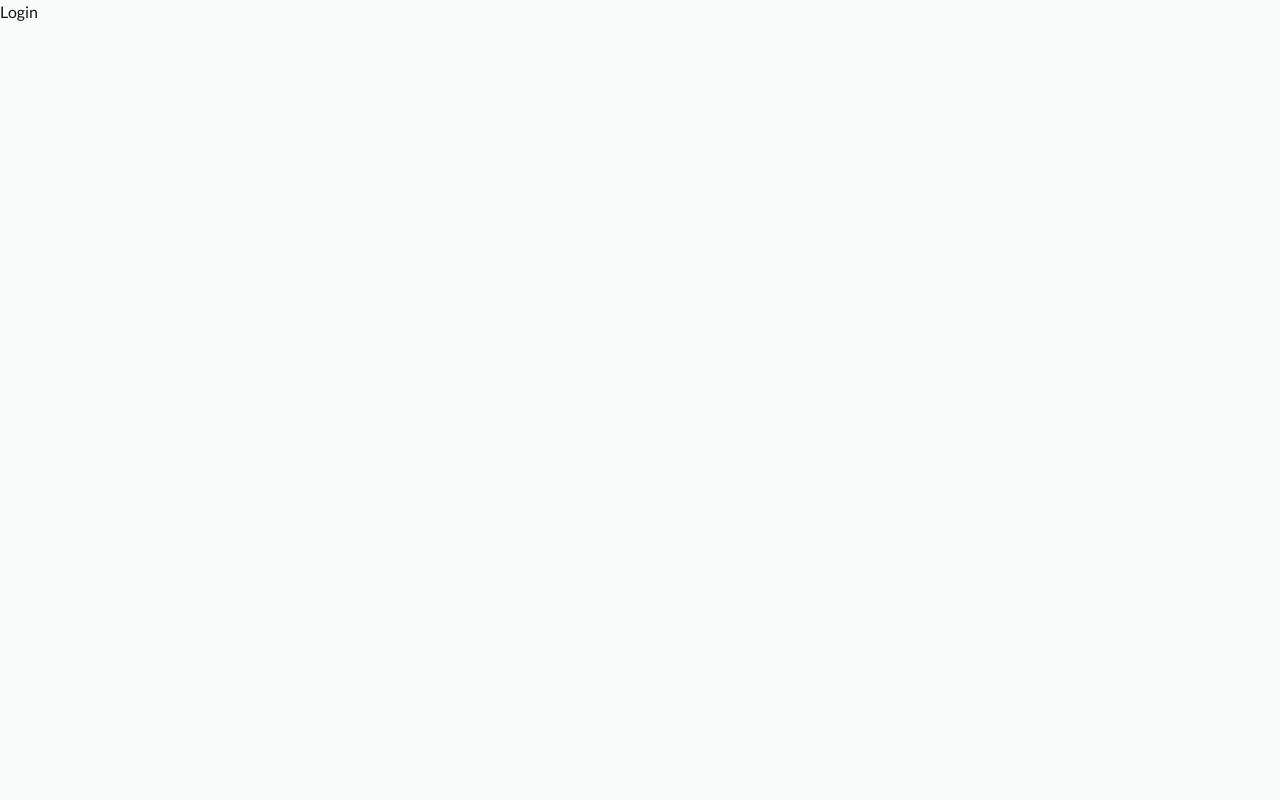
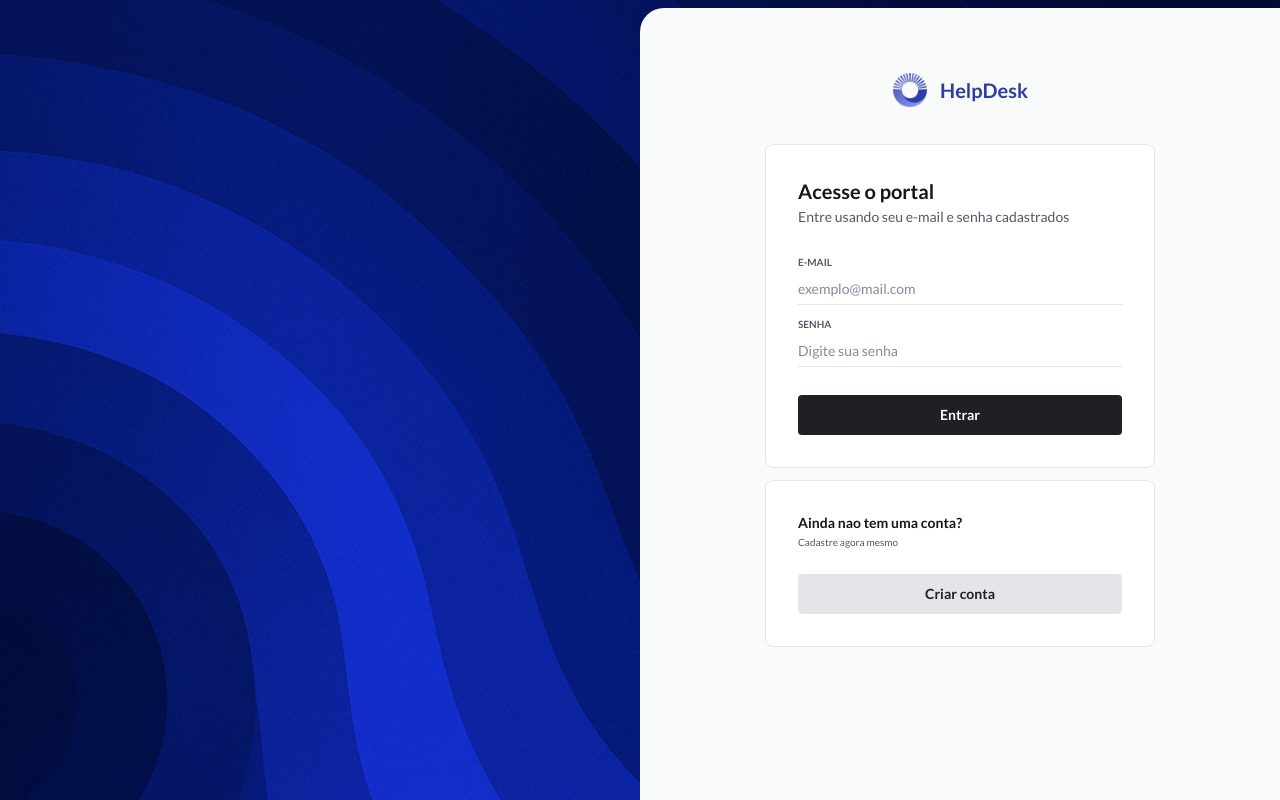
Before and after one commit to KauaGabriell/HelpDesk, a React (Vite) app in the folder web/: page /login in a window 1280 px wide. Built offline with nearby package versions, Linux system fonts and the light colour scheme; no server answers.

Commit message:
feat(web): add login auth flow

```diff
--- a/web/src/Global.css
+++ b/web/src/Global.css
@@ -72,6 +72,23 @@
 }
 
 @layer utilities {
+	.login-page-background {
+		background-color: #34343d;
+	}
+
+	@media (min-width: 768px) {
+		.login-page-background {
+			background-image: var(--login-background);
+			background-position: left bottom;
+			background-repeat: no-repeat;
+			background-size: cover;
+			position: fixed;
+			inset: 0;
+			overflow: hidden;
+			padding-top: 8px;
+		}
+	}
+
 	.text-xl-bold {
 		font-size: 24px;
 		font-weight: 700;
--- a/web/src/app/routes.tsx
+++ b/web/src/app/routes.tsx
@@ -1,6 +1,11 @@
 import { BrowserRouter, Navigate, Route, Routes } from "react-router-dom";
+import { ProtectedRoute } from "../components/guards/ProtectedRoute";
+import { RoleRoute } from "../components/guards/RoleRoute";
+import { AdminTicketsPage } from "../modules/admin/pages/AdminTicketsPage";
 import { LoginPage } from "../modules/auth/pages/LoginPage";
+import { ClientTicketsPage } from "../modules/client/pages/ClientTicketsPage";
 import { NotFoundPage } from "../modules/not-found/pages/NotFoundPage";
+import { TechnicianTicketsPage } from "../modules/technician/pages/TechnicianTicketsPage";
 
 export function AppRoutes() {
 	return (
@@ -8,6 +13,23 @@ export function AppRoutes() {
 			<Routes>
 				<Route path="/login" element={<LoginPage />} />
 				<Route path="/" element={<Navigate to="/login" replace />} />
+
+				<Route element={<ProtectedRoute />}>
+					<Route element={<RoleRoute allowedRoles={["admin"]} />}>
+						<Route path="/admin/tickets" element={<AdminTicketsPage />} />
+					</Route>
+
+					<Route element={<RoleRoute allowedRoles={["technician"]} />}>
+						<Route
+							path="/technician/tickets"
+							element={<TechnicianTicketsPage />}
+						/>
+					</Route>
+					<Route element={<RoleRoute allowedRoles={["client"]} />}>
+						<Route path="/client/tickets" element={<ClientTicketsPage />} />
+					</Route>
+				</Route>
+
 				<Route path="*" element={<NotFoundPage />} />
 			</Routes>
 		</BrowserRouter>
--- /dev/null
+++ b/web/src/components/guards/ProtectedRoute.tsx
@@ -0,0 +1,16 @@
+import { Navigate, Outlet } from "react-router-dom";
+import { useAuth } from "../../modules/auth/auth.store";
+
+export function ProtectedRoute() {
+	const { isAuthenticated, isLoading } = useAuth();
+
+	if (isLoading) {
+		return null;
+	}
+
+	if (!isAuthenticated) {
+		return <Navigate to="/login" replace />;
+	}
+
+	return <Outlet />;
+}
--- /dev/null
+++ b/web/src/components/guards/RoleRoute.tsx
@@ -0,0 +1,29 @@
+import { Navigate, Outlet } from "react-router-dom";
+import { useAuth } from "../../modules/auth/auth.store";
+import type { UserRole } from "../../modules/auth/auth.types";
+
+type RoleRouteProps = {
+	allowedRoles: UserRole[];
+};
+
+export function RoleRoute({ allowedRoles }: RoleRouteProps) {
+	const { isAuthenticated, isLoading, user } = useAuth();
+
+	if (isLoading) {
+		return null;
+	}
+
+	if (!isAuthenticated) {
+		return <Navigate to="/login" replace />;
+	}
+
+	if (!user) {
+		return <Navigate to="/login" replace />;
+	}
+
+	if (!allowedRoles.includes(user.role)) {
+		return <Navigate to="/login" replace />;
+	}
+
+	return <Outlet />;
+}
--- /dev/null
+++ b/web/src/modules/admin/pages/AdminTicketsPage.tsx
@@ -0,0 +1,3 @@
+export function AdminTicketsPage() {
+	return <h1>Admin</h1>;
+}
--- /dev/null
+++ b/web/src/modules/auth/auth.api.ts
@@ -0,0 +1,15 @@
+import { api } from "../../lib/api";
+import type { AuthUser, LoginInput, LoginResponse } from "./auth.types";
+
+export function login(input: LoginInput) {
+	return api<LoginResponse>("/auth/login", {
+		method: "POST",
+		body: JSON.stringify(input),
+	});
+}
+
+export function getMe() {
+	return api<AuthUser>("/auth/me", {
+		auth: true,
+	});
+}
--- /dev/null
+++ b/web/src/modules/auth/auth.redirects.ts
@@ -0,0 +1,11 @@
+import type { UserRole } from "./auth.types";
+
+const redirectPathByRole: Record<UserRole, string> = {
+	admin: "/admin/tickets",
+	client: "/client/tickets",
+	technician: "/technician/tickets",
+};
+
+export function getRedirectPathByRole(role: UserRole) {
+	return redirectPathByRole[role];
+}
--- a/web/src/modules/auth/auth.store.tsx
+++ b/web/src/modules/auth/auth.store.tsx
@@ -3,6 +3,7 @@ import {
 	type ReactNode,
 	useCallback,
 	useContext,
+	useEffect,
 	useMemo,
 	useState,
 } from "react";
@@ -11,11 +12,15 @@ import {
 	removeAuthToken,
 	saveAuthToken,
 } from "../../lib/storage";
+import { getMe } from "./auth.api";
+import type { AuthUser } from "./auth.types";
 
 type AuthContextValue = {
 	token: string | null;
+	user: AuthUser | null;
 	isAuthenticated: boolean;
-	setToken: (token: string) => void;
+	isLoading: boolean;
+	setAuth: (data: { token: string; user: AuthUser }) => void;
 	logout: () => void;
 };
 
@@ -27,25 +32,68 @@ type AuthProviderProps = {
 
 export function AuthProvider({ children }: AuthProviderProps) {
 	const [token, setTokenState] = useState(() => getAuthToken());
+	const [user, setUser] = useState<AuthUser | null>(null);
+	const [isLoading, setIsLoading] = useState(() => Boolean(getAuthToken()));
 
-	const setToken = useCallback((newToken: string) => {
-		saveAuthToken(newToken);
-		setTokenState(newToken);
+	const setAuth = useCallback((data: { token: string; user: AuthUser }) => {
+		saveAuthToken(data.token);
+		setTokenState(data.token);
+		setUser(data.user);
+		setIsLoading(false);
 	}, []);
 
 	const logout = useCallback(() => {
 		removeAuthToken();
 		setTokenState(null);
+		setUser(null);
+		setIsLoading(false);
 	}, []);
+
+	useEffect(() => {
+		if (!token) {
+			setIsLoading(false);
+			return;
+		}
+
+		let ignore = false;
+
+		async function loadAuthenticatedUser() {
+			try {
+				const authenticatedUser = await getMe();
+
+				if (!ignore) {
+					setUser(authenticatedUser);
+				}
+			} catch {
+				if (!ignore) {
+					removeAuthToken();
+					setTokenState(null);
+					setUser(null);
+				}
+			} finally {
+				if (!ignore) {
+					setIsLoading(false);
+				}
+			}
+		}
+
+		loadAuthenticatedUser();
+
+		return () => {
+			ignore = true;
+		};
+	}, [token]);
 
 	const value = useMemo(
 		() => ({
 			token,
+			user,
 			isAuthenticated: Boolean(token),
-			setToken,
+			isLoading,
+			setAuth,
 			logout,
 		}),
-		[token, setToken, logout],
+		[token, user, isLoading, setAuth, logout],
 	);
 
 	return <AuthContext.Provider value={value}>{children}</AuthContext.Provider>;
--- a/web/src/modules/auth/pages/LoginPage.tsx
+++ b/web/src/modules/auth/pages/LoginPage.tsx
@@ -1,3 +1,154 @@
+import { CircleAlertIcon } from "lucide-react";
+import { type CSSProperties, useState } from "react";
+import { type SubmitHandler, useForm } from "react-hook-form";
+import { useNavigate } from "react-router-dom";
+import loginBackground from "../../../assets/background.png";
+import helpdeskLogo from "../../../assets/Logo_IconDark.png";
+import { Button } from "../../../components/ui/Button/Button";
+import { Input } from "../../../components/ui/Input/Input";
+import { HttpError } from "../../../lib/http-error";
+import { login } from "../auth.api";
+import { getRedirectPathByRole } from "../auth.redirects";
+import { useAuth } from "../auth.store";
+import type { LoginInput } from "../auth.types";
+
+const loginPageStyle = {
+	"--login-background": `url(${loginBackground})`,
+} as CSSProperties;
+
 export function LoginPage() {
-	return <div>Login</div>;
+	const { setAuth } = useAuth();
+	const [loginError, setLoginError] = useState<string | null>(null);
+
+	const {
+		register,
+		handleSubmit,
+		formState: { errors },
+	} = useForm<LoginInput>();
+	const navigate = useNavigate();
+
+	const onSubmitForm: SubmitHandler<LoginInput> = async (data) => {
+		try {
+			setLoginError(null);
+
+			const result = await login(data);
+
+			if (!result.token) {
+				setLoginError("Resposta inválida do servidor.");
+				return;
+			}
+
+			setAuth({ token: result.token, user: result.user });
+			navigate(getRedirectPathByRole(result.user.role));
+		} catch (error) {
+			if (error instanceof HttpError) {
+				setLoginError(error.message);
+				return;
+			}
+
+			setLoginError("Não foi possível entrar. Tente novamente.");
+		}
+	};
+
+	return (
+		<main
+			className="login-page-background min-h-screen p-7 font-sans md:flex md:min-h-0 md:p-0"
+			style={loginPageStyle}
+		>
+			<section
+				className="hidden md:block md:h-full md:w-1/2"
+				aria-hidden="true"
+			/>
+
+			<section
+				className="relative mx-auto min-h-161.5 max-w-81.5 overflow-hidden rounded-t-2xl rounded-b-3xl bg-gray-600 bg-[linear-gradient(180deg,#10216b_0_72px,transparent_72px)] pt-6 md:mx-0 md:flex md:h-full md:min-h-0 md:w-1/2 md:max-w-none md:items-start md:justify-center md:overflow-visible md:rounded-tl-3xl md:rounded-tr-none md:rounded-b-none md:bg-gray-600 md:bg-none md:px-6 md:pt-16 md:pb-10"
+				aria-labelledby="login-title"
+			>
+				<div className="min-h-155 w-full rounded-t-2xl rounded-b-3xl bg-gray-600 px-5 pt-8 pb-10 md:min-h-0 md:max-w-97.5 md:rounded-none md:bg-transparent md:px-0 md:pt-0 md:pb-0">
+					<header className="mb-7 flex items-center justify-center gap-3 text-brand-dark text-lg-bold md:mb-9">
+						<img
+							src={helpdeskLogo}
+							alt=""
+							className="h-9 w-9"
+							aria-hidden="true"
+						/>
+						<strong>HelpDesk</strong>
+					</header>
+
+					<form
+						onSubmit={handleSubmit(onSubmitForm)}
+						className="flex flex-col gap-7 rounded-lg border border-gray-500 bg-white p-5 md:p-8"
+					>
+						<div>
+							<h1 id="login-title" className="text-lg-bold text-gray-100">
+								Acesse o portal
+							</h1>
+							<p className="mt-0.5 text-sm text-gray-300">
+								Entre usando seu e-mail e senha cadastrados
+							</p>
+						</div>
+
+						<div className="flex flex-col gap-3">
+							<Input
+								{...register("email", { required: true })}
+								label="E-mail"
+								type="email"
+								name="email"
+								placeholder="exemplo@mail.com"
+								autoComplete="email"
+							/>
+							{errors.email && (
+								<span className="text-danger text-xs-bold">
+									Informe o seu e-mail
+								</span>
+							)}
+
+							<Input
+								{...register("password", { required: true })}
+								label="Senha"
+								type="password"
+								name="password"
+								placeholder="Digite sua senha"
+								autoComplete="current-password"
+							/>
+							{errors.password && (
+								<span className="text-danger text-xs-bold">
+									Informe sua senha
+								</span>
+							)}
+						</div>
+
+						{loginError && (
+							<div
+								className="flex items-start gap-2 rounded-lg border border-danger/20 bg-danger/10 px-3 py-2 text-danger text-xs-bold"
+								role="alert"
+							>
+								<CircleAlertIcon className="mt-0.5 h-3.5 w-3.5 shrink-0" />
+								<span>{loginError}</span>
+							</div>
+						)}
+
+						<Button type="submit" className="w-full">
+							Entrar
+						</Button>
+					</form>
+
+					<section className="mt-3 flex flex-col gap-6 rounded-lg border border-gray-500 bg-white p-5 md:p-8">
+						<div>
+							<h2 className="text-sm-bold text-gray-100">
+								Ainda nao tem uma conta?
+							</h2>
+							<p className="mt-0.5 text-xxs text-gray-300">
+								Cadastre agora mesmo
+							</p>
+						</div>
+
+						<Button variant="secondary" className="w-full">
+							Criar conta
+						</Button>
+					</section>
+				</div>
+			</section>
+		</main>
+	);
 }
--- /dev/null
+++ b/web/src/modules/client/pages/ClientTicketsPage.tsx
@@ -0,0 +1,3 @@
+export function ClientTicketsPage() {
+	return <h1>Client</h1>;
+}
--- /dev/null
+++ b/web/src/modules/technician/pages/TechnicianTicketsPage.tsx
@@ -0,0 +1,3 @@
+export function TechnicianTicketsPage() {
+	return <h1>Technician</h1>;
+}
```
Also changed, not shown: web/src/modules/auth/auth.types.ts (added, +18 -0 lines), web/src/assets/Logo_IconDark.png (added), web/src/assets/background.png (added).
